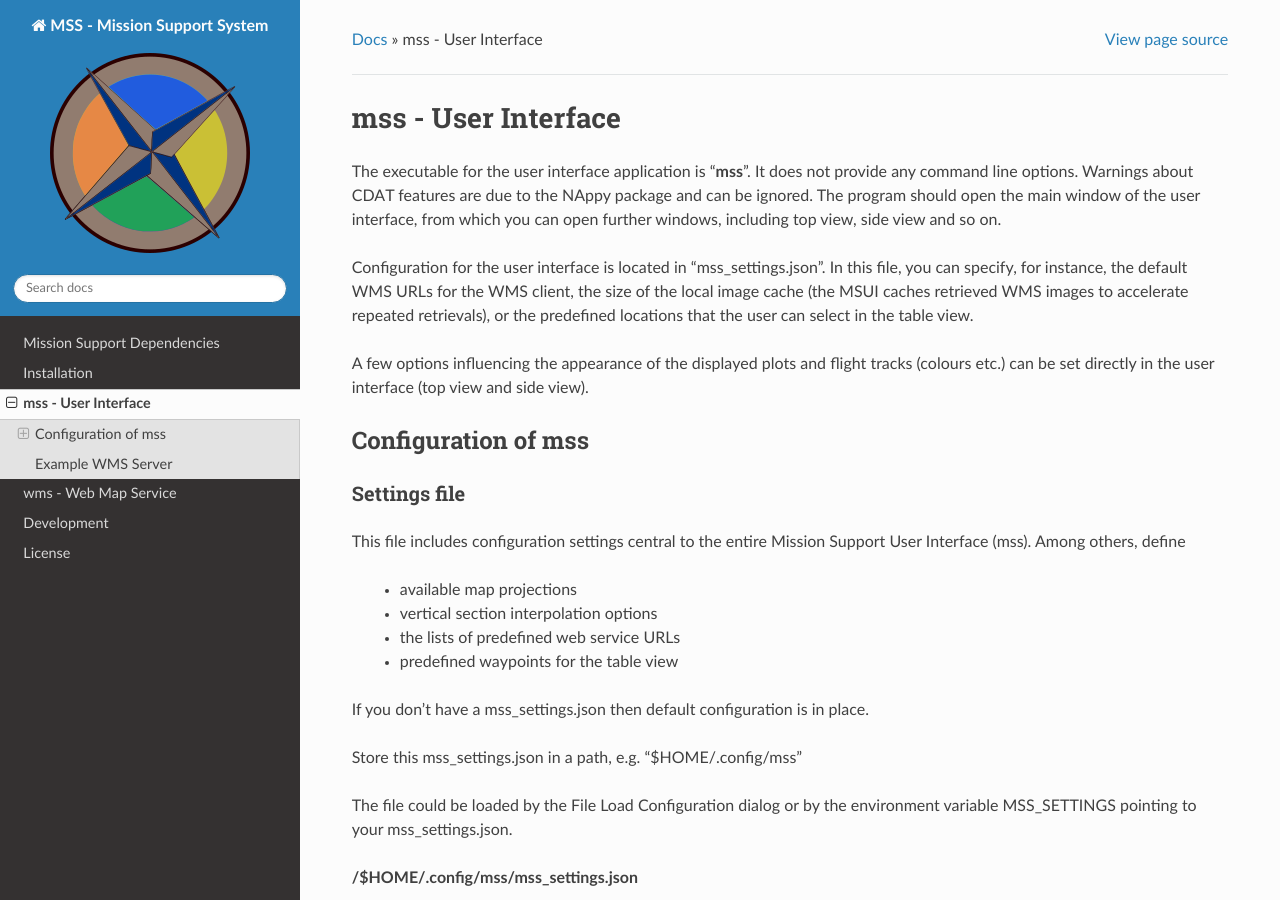
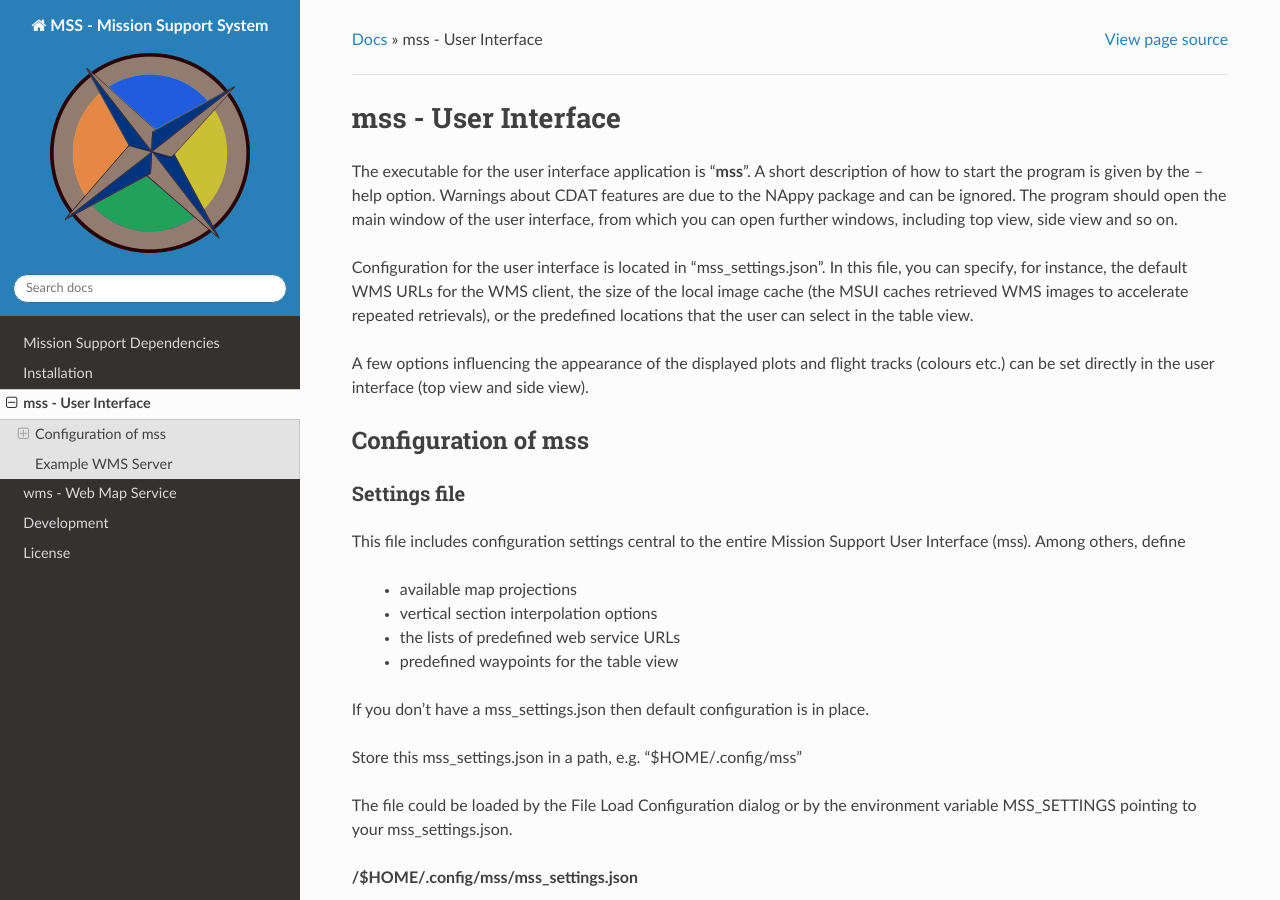
Before and after one commit to Open-MSS/MSS, a Sphinx documentation site: the page built from docs/usage.rst, in a window 1280 px wide and 900 px high. Built offline with Sphinx 7.4.7 and the Read the Docs theme 2.0.0, drawn with Linux system fonts in a browser that asks for light colours; the version number could not be read and is left out.

```diff
--- a/docs/usage.rst
+++ b/docs/usage.rst
@@ -1,10 +1,10 @@
 mss - User Interface
 ======================================
 
-The executable for the user interface application is "**mss**". It
-does not provide any command line options. Warnings about CDAT
-features are due to the NAppy package and can be ignored. The program
-should open the main window of the user interface, from which you can
+The executable for the user interface application is "**mss**".
+A short description of how to start the program is given by the --help option.
+Warnings about CDAT features are due to the NAppy package and can be ignored.
+The program should open the main window of the user interface, from which you can
 open further windows, including top view, side view and so on.
 
 Configuration for the user interface is located in
```
Also changed, not shown: docs/deployment.rst (+4 -6 lines).
